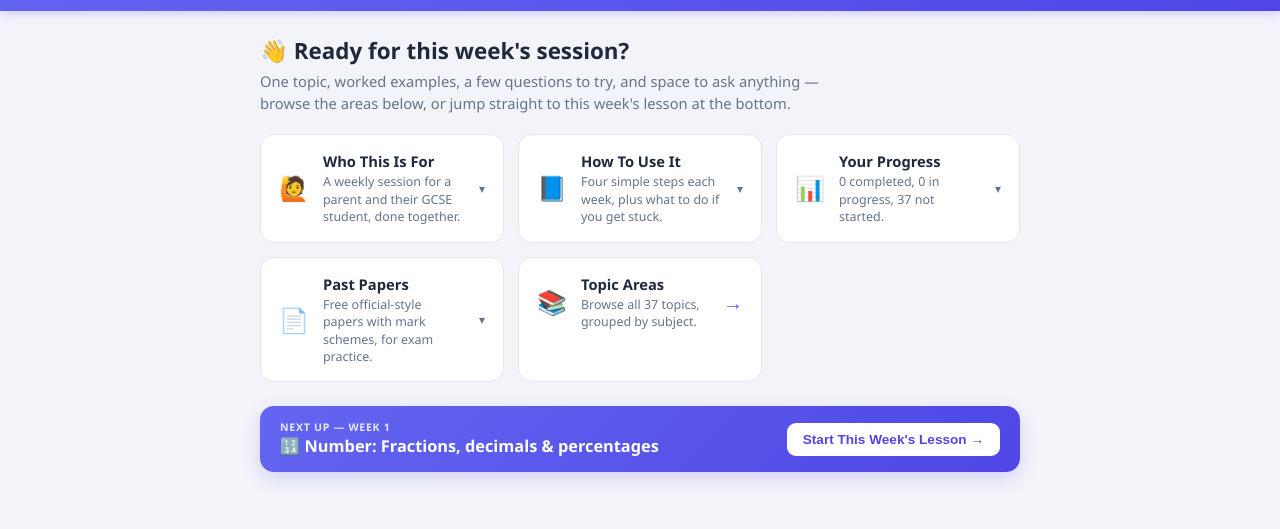
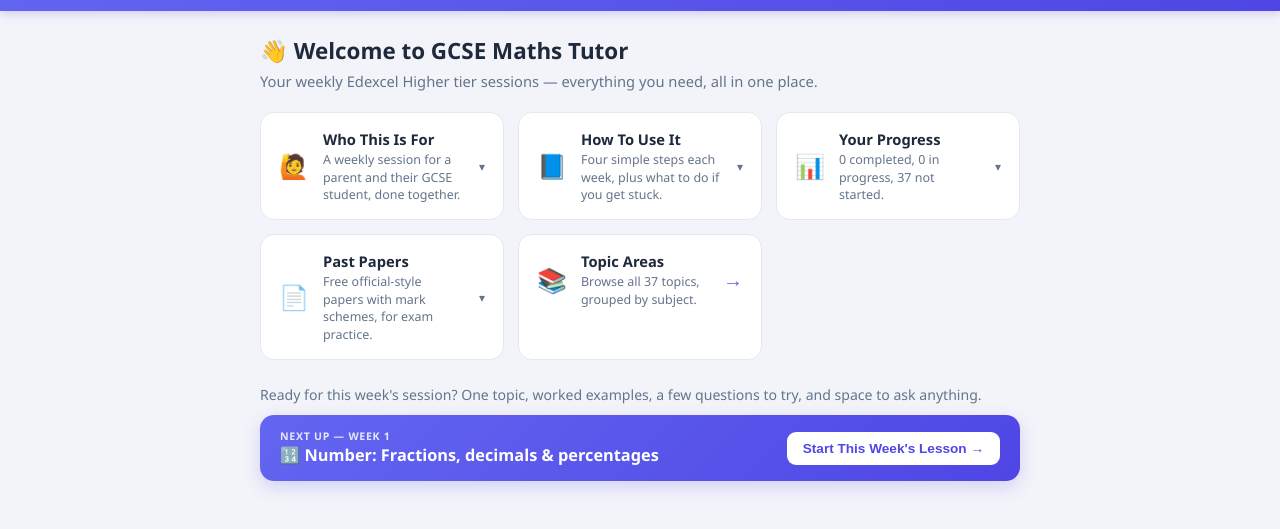
Before and after one commit to MikeDev2002/gcse-maths-tutor, a website: page index.html in a window 1280 px wide. Shown: the part 59-588 px from the top of the page. Drawn offline with nearby package versions, Linux system fonts and the light colour scheme.

Commit message:
Move the "ready for this week" text below the tiles, add a real welcome
The top of the page was doing double duty as both a welcome greeting
and a functional explainer ("browse the areas below, or jump to this
week's lesson"). Split them: the top hero is now an actual welcome
message ("Welcome to GCSE Maths Tutor" + a one-line description of
what the app is), and the old explainer text moved down to sit right
above the continue bar, below the 5 tiles, where it now reads as a
lead-in to the "start this week's lesson" action rather than as page
scaffolding at the very top.

Verified live: welcome message renders at top, tile grid unchanged,
session-intro text + continue bar sit together below the tiles as one
visual group, no console errors.

```diff
--- a/index.html
+++ b/index.html
@@ -104,13 +104,16 @@
     }
     .wrap { max-width: 760px; margin: 0 auto; }
 
-    /* ---- Home view: Continue card (compact, sits below the tile grid) ---- */
+    /* ---- Home view: session-intro + Continue card (sit below the tile grid) ---- */
+    .session-intro {
+      margin-top: 22px; margin-bottom: 10px;
+      color: var(--muted); font-size: 0.88rem; line-height: 1.5;
+    }
     .continue-card {
       background: linear-gradient(135deg, var(--primary), var(--primary-dark));
       color: white;
       border-radius: 14px;
       padding: 14px 20px;
-      margin-top: 22px;
       box-shadow: 0 6px 18px rgba(79,70,229,0.2);
       display: flex; align-items: center; gap: 16px; flex-wrap: wrap;
     }
@@ -621,9 +624,12 @@
     // ---- 1. Welcome ----
     const heroHTML = `
       <div class="hero">
-        <h2>👋 Ready for this week's session?</h2>
-        <p>One topic, worked examples, a few questions to try, and space to ask anything — browse the areas below, or jump straight to this week's lesson at the bottom.</p>
+        <h2>👋 Welcome to GCSE Maths Tutor</h2>
+        <p>Your weekly Edexcel Higher tier sessions — everything you need, all in one place.</p>
       </div>`;
+
+    // Sits just above the continue bar, below the tile grid.
+    const readyHTML = `<p class="session-intro">Ready for this week's session? One topic, worked examples, a few questions to try, and space to ask anything.</p>`;
 
     const continueHTML = next
       ? `<div class="continue-card">
@@ -643,7 +649,7 @@
           </div>
         </div>`;
 
-    appEl.innerHTML = `${heroHTML}${renderHomeTileGrid()}${continueHTML}`;
+    appEl.innerHTML = `${heroHTML}${renderHomeTileGrid()}${readyHTML}${continueHTML}`;
 
     appEl.querySelectorAll('[data-id]').forEach(el => {
       el.addEventListener('click', () => openModule(el.dataset.id));
```
